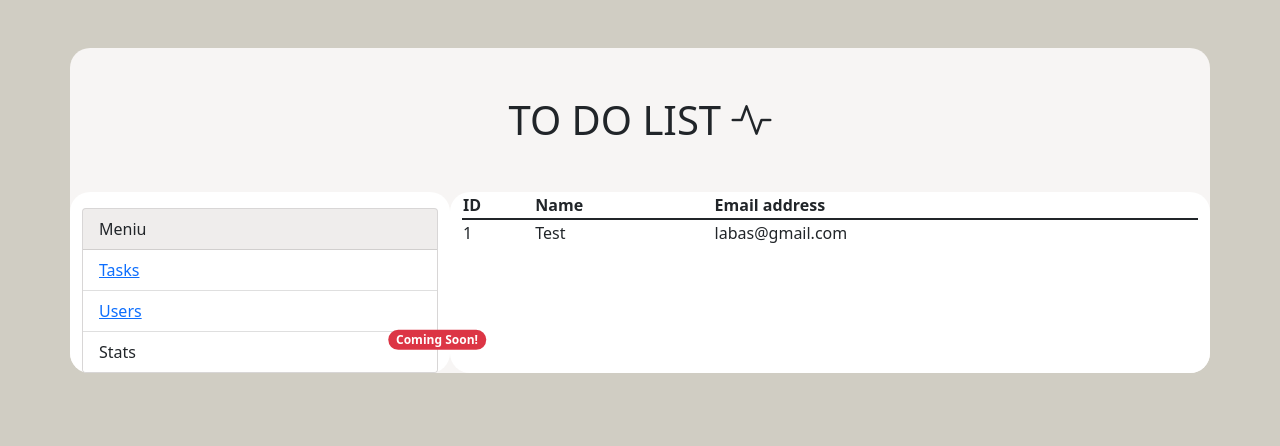
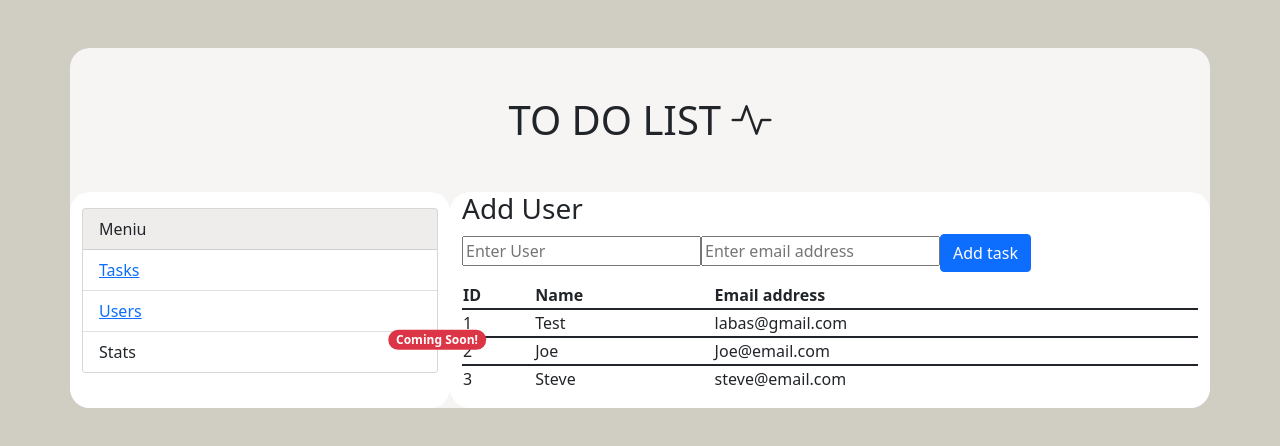
Before and after one commit to augustekau/angular-json-server, an Angular app: page /users in a window 1280 px wide. Shown: the top 446 px of the page. Built offline with nearby package versions, Linux system fonts and the light colour scheme; data requests are answered from the project's data file.

Commit message:
add user

```diff
--- a/src/app/app.module.ts
+++ b/src/app/app.module.ts
@@ -10,6 +10,7 @@ import { TaskCardComponent } from './components/task-card/task-card.component';
 import { AddTaskComponent } from './components/add-task/add-task.component';
 import { MenuComponent } from './components/menu/menu.component';
 import { UsersListComponent } from './components/users-list/users-list.component';
+import { AddUserComponent } from './components/add-user/add-user.component';
 
 @NgModule({
   declarations: [
@@ -19,6 +20,7 @@ import { UsersListComponent } from './components/users-list/users-list.component
     AddTaskComponent,
     MenuComponent,
     UsersListComponent,
+    AddUserComponent,
   ],
   imports: [BrowserModule, AppRoutingModule, HttpClientModule, FormsModule],
   providers: [],
--- /dev/null
+++ b/src/app/components/add-user/add-user.component.html
@@ -0,0 +1,22 @@
+<h3>Add User</h3>
+<form (ngSubmit)="addUser()" #form>
+  <div class="row">
+    <div class="col-12 form-group">
+      <input
+        [(ngModel)]="user.name"
+        type="text"
+        placeholder="Enter User"
+        name="title"
+        class="mb-3"
+      />
+      <input
+        [(ngModel)]="user.email"
+        type="text"
+        placeholder="Enter email address"
+        class="mb-3"
+        name="author"
+      />
+      <input type="submit" class="btn btn-primary" value="Add task" />
+    </div>
+  </div>
+</form>
--- /dev/null
+++ b/src/app/components/add-user/add-user.component.ts
@@ -0,0 +1,28 @@
+import { Component, OnInit, EventEmitter, Output } from '@angular/core';
+import { User } from 'src/app/interfaces/user';
+import { UserService } from 'src/app/services/user.service';
+
+@Component({
+  selector: 'app-add-user',
+  templateUrl: './add-user.component.html',
+  styleUrls: ['./add-user.component.scss'],
+})
+export class AddUserComponent implements OnInit {
+  public user: User = {
+    name: '',
+    email: '',
+  };
+
+  @Output() newItemEvent = new EventEmitter();
+  constructor(private _userService: UserService) {}
+
+  ngOnInit(): void {}
+  addUser() {
+    console.log('form submit works');
+    this._userService.createUser(this.user).subscribe((data: any) => {
+      // alert('Task succesfully added!');
+      console.log(data);
+      this.newItemEvent.emit(data);
+    });
+  }
+}
--- a/src/app/components/users-list/users-list.component.html
+++ b/src/app/components/users-list/users-list.component.html
@@ -1,3 +1,4 @@
+<app-add-user (newItemEvent)="getUsers()"></app-add-user>
 <div class="row">
   <div class="col-12">
     <table class="table">
--- a/src/app/services/user.service.ts
+++ b/src/app/services/user.service.ts
@@ -15,4 +15,8 @@ export class UserService {
     let uri = this.apiUrl;
     return this.http.get<User[]>(uri);
   }
+  createUser(user: User) {
+    let uri = this.apiUrl;
+    return this.http.post(uri, user);
+  }
 }
--- a/src/database/db.json
+++ b/src/database/db.json
@@ -30,6 +30,16 @@
       "id": 1,
       "name": "Test",
       "email": "labas@gmail.com"
+    },
+    {
+      "name": "Joe",
+      "email": "Joe@email.com",
+      "id": 2
+    },
+    {
+      "name": "Steve",
+      "email": "steve@email.com",
+      "id": 3
     }
   ],
   "projects": [
```
Also changed, not shown: src/app/components/add-user/add-user.component.scss (added), 1 other file (tests, documents, lock files or other folders).
